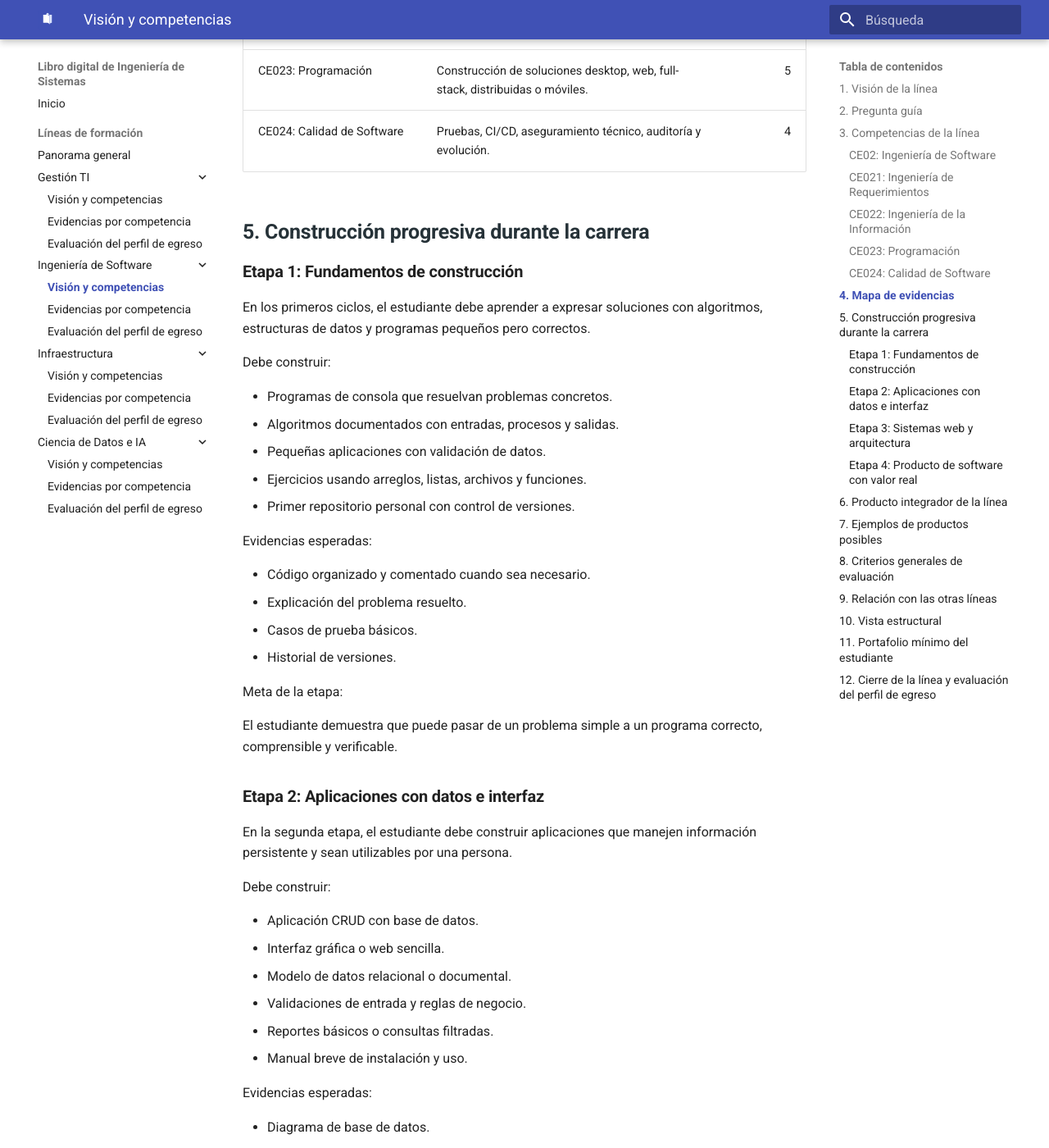
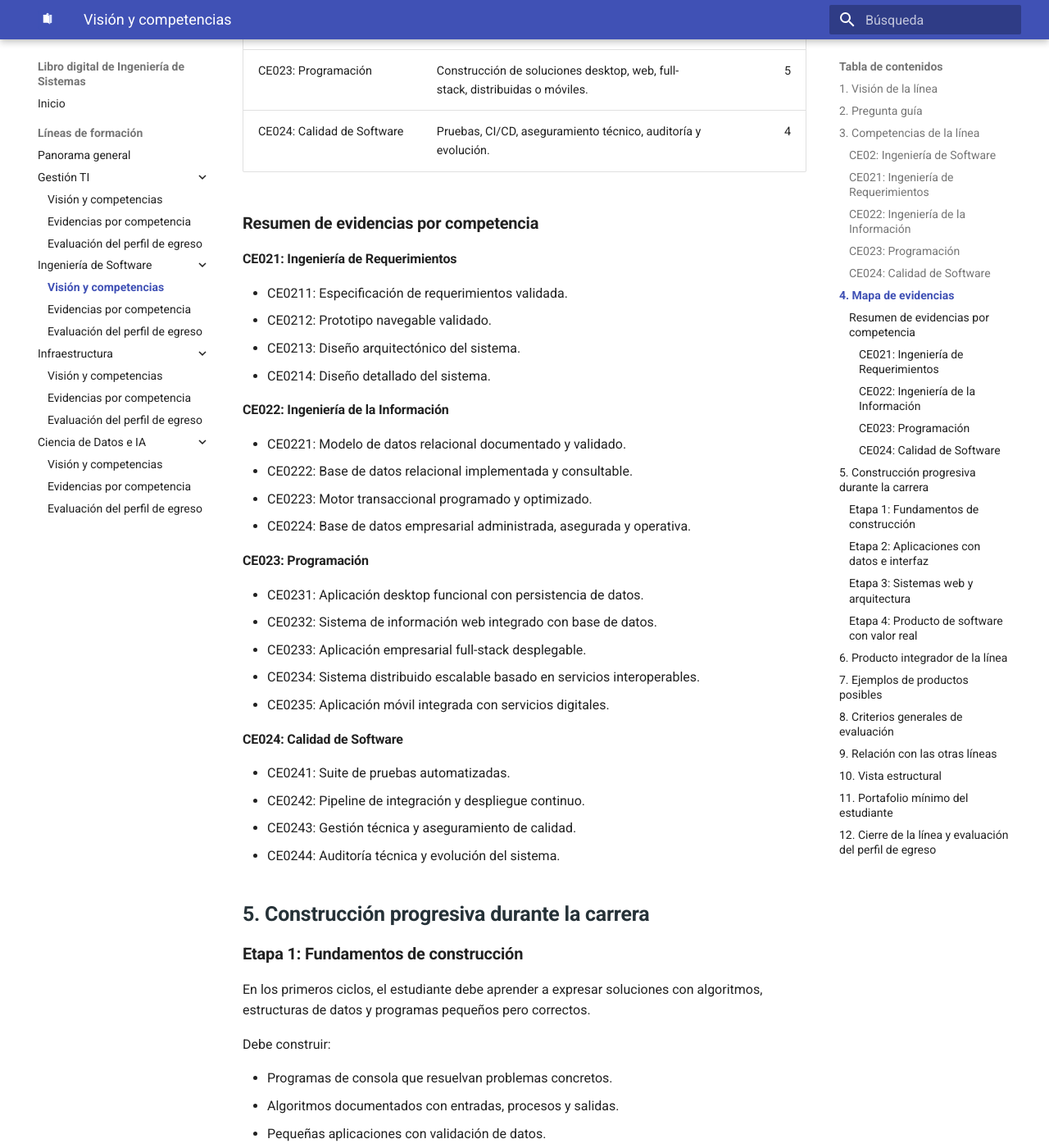
Before and after one commit to upeuoficial/planb, an MkDocs documentation site: the page built from docs/lineas/software/index.md, in a window 1280 px wide and 1400 px high, scrolled down 2801 px. Shown: the whole window at 82% size. Built offline with MkDocs 1.6.1 and Material for MkDocs 9.7.7, drawn with Linux system fonts in a browser that asks for light colours.

Commit message:
first commit

```diff
--- a/docs/lineas/software/index.md
+++ b/docs/lineas/software/index.md
@@ -67,6 +67,37 @@ Las evidencias de la línea permiten comprobar que el estudiante no solo conoce
 | CE022: Ingeniería de la Información | Modelado, implementación, programación y administración de datos. | 4 |
 | CE023: Programación | Construcción de soluciones desktop, web, full-stack, distribuidas o móviles. | 5 |
 | CE024: Calidad de Software | Pruebas, CI/CD, aseguramiento técnico, auditoría y evolución. | 4 |
+
+### Resumen de evidencias por competencia
+
+#### CE021: Ingeniería de Requerimientos
+
+- CE0211: Especificación de requerimientos validada.
+- CE0212: Prototipo navegable validado.
+- CE0213: Diseño arquitectónico del sistema.
+- CE0214: Diseño detallado del sistema.
+
+#### CE022: Ingeniería de la Información
+
+- CE0221: Modelo de datos relacional documentado y validado.
+- CE0222: Base de datos relacional implementada y consultable.
+- CE0223: Motor transaccional programado y optimizado.
+- CE0224: Base de datos empresarial administrada, asegurada y operativa.
+
+#### CE023: Programación
+
+- CE0231: Aplicación desktop funcional con persistencia de datos.
+- CE0232: Sistema de información web integrado con base de datos.
+- CE0233: Aplicación empresarial full-stack desplegable.
+- CE0234: Sistema distribuido escalable basado en servicios interoperables.
+- CE0235: Aplicación móvil integrada con servicios digitales.
+
+#### CE024: Calidad de Software
+
+- CE0241: Suite de pruebas automatizadas.
+- CE0242: Pipeline de integración y despliegue continuo.
+- CE0243: Gestión técnica y aseguramiento de calidad.
+- CE0244: Auditoría técnica y evolución del sistema.
 
 ## 5. Construcción progresiva durante la carrera
 
```
Also changed, not shown: docs/lineas/cd-ia/index.md (+22 -0 lines), docs/lineas/gestion/index.md (+18 -0 lines), docs/lineas/infraestructura/index.md (+17 -0 lines).
